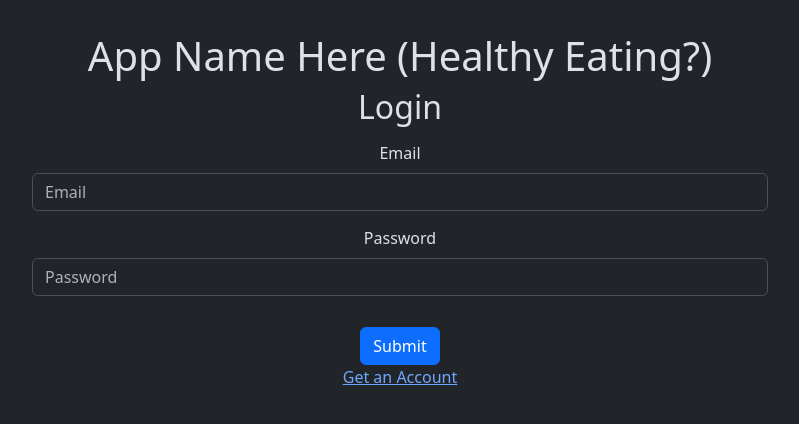
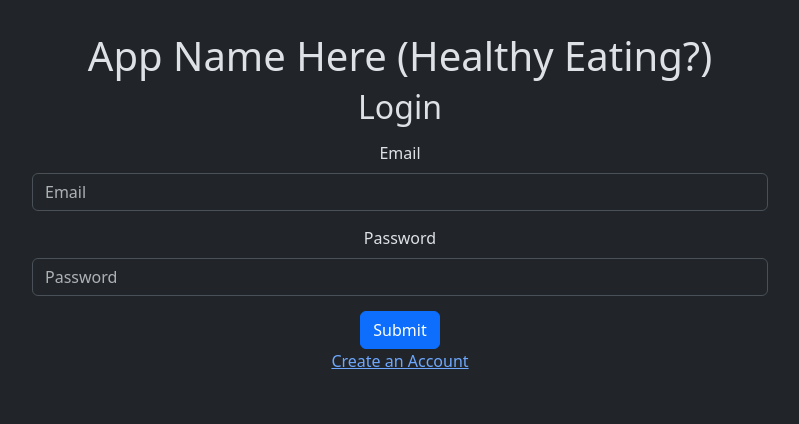
Before and after one commit to kjzimmer/recipes, a React (Vite) app in the folder client/: page / in a window 1280 px wide. Shown: the top 424 px of the page, without its empty margins (240-1039 px from the left). Built offline with nearby package versions, Linux system fonts and the light colour scheme.

Commit message:
Small changes to user components

```diff
--- a/client/src/components/UnprotectedRoutes.jsx
+++ b/client/src/components/UnprotectedRoutes.jsx
@@ -1,5 +1,4 @@
 import { Route, Routes } from "react-router-dom"
-
 import { UserLogin } from "./UserLogin"
 import { UserCreate } from "./UserCreate"
 import { UserForm } from "./karlsComponents/UserForm"
@@ -10,7 +9,7 @@ export const UnprotectedRoutes = () => {
     return (<>
         <Routes>
             <Route path='/' element={<UserLogin/>}/>
-            <Route path='/register' element={<UserForm submitHandler={userServices.register}/>}/>
+            <Route path='/register' element={<UserCreate submitHandler={userServices.register}/>}/>
             <Route path='/*' element={<UserLogin/>}/>
         </Routes>
     </>)
--- a/client/src/components/UserCreate.jsx
+++ b/client/src/components/UserCreate.jsx
@@ -1,5 +1,6 @@
 import { UserForm } from "./UserForm"
 import { useState } from "react"
+import { Link } from "react-router-dom"
 
 
 export function UserCreate() {
@@ -18,7 +19,9 @@ export function UserCreate() {
 
     return(
         <>
+            <h1>Create an Account</h1>
             <UserForm user={user} updateInput={updateInput} />
+            <Link to={'/'}>Back to Login</Link>
         </>
     )
 }
--- a/client/src/components/UserForm.jsx
+++ b/client/src/components/UserForm.jsx
@@ -1,3 +1,4 @@
+import { useState } from 'react';
 import Form from 'react-bootstrap/Form';
 import Button from 'react-bootstrap/esm/Button';
 import Col from 'react-bootstrap/esm/Col';
@@ -6,7 +7,6 @@ import Row from 'react-bootstrap/esm/Row';
 export function UserForm({user, updateInput}) {
     return(
         <>
-            <h1>Create an Account</h1>
             <Form>
                 <Row className='form'>
                     <Form.Group as={Col}>
--- a/client/src/components/UserLogin.jsx
+++ b/client/src/components/UserLogin.jsx
@@ -33,12 +33,12 @@ export function UserLogin() {
                     <Form.Label>Password</Form.Label>
                     <Form.Control type='password' name='password' placeholder='Password' />
                 </Form.Group>
-                <p className='text-danger'>{errors}</p>
+                { errors && <p className='text-danger'>{errors}</p> }
                 <Button type='submit' className='form'>
                     Submit
                 </Button>
             </Form>
-            <Link to={'/register'}>Get an Account</Link>
+            <Link to={'/register'}>Create an Account</Link>
         </>
     )
 }
```
